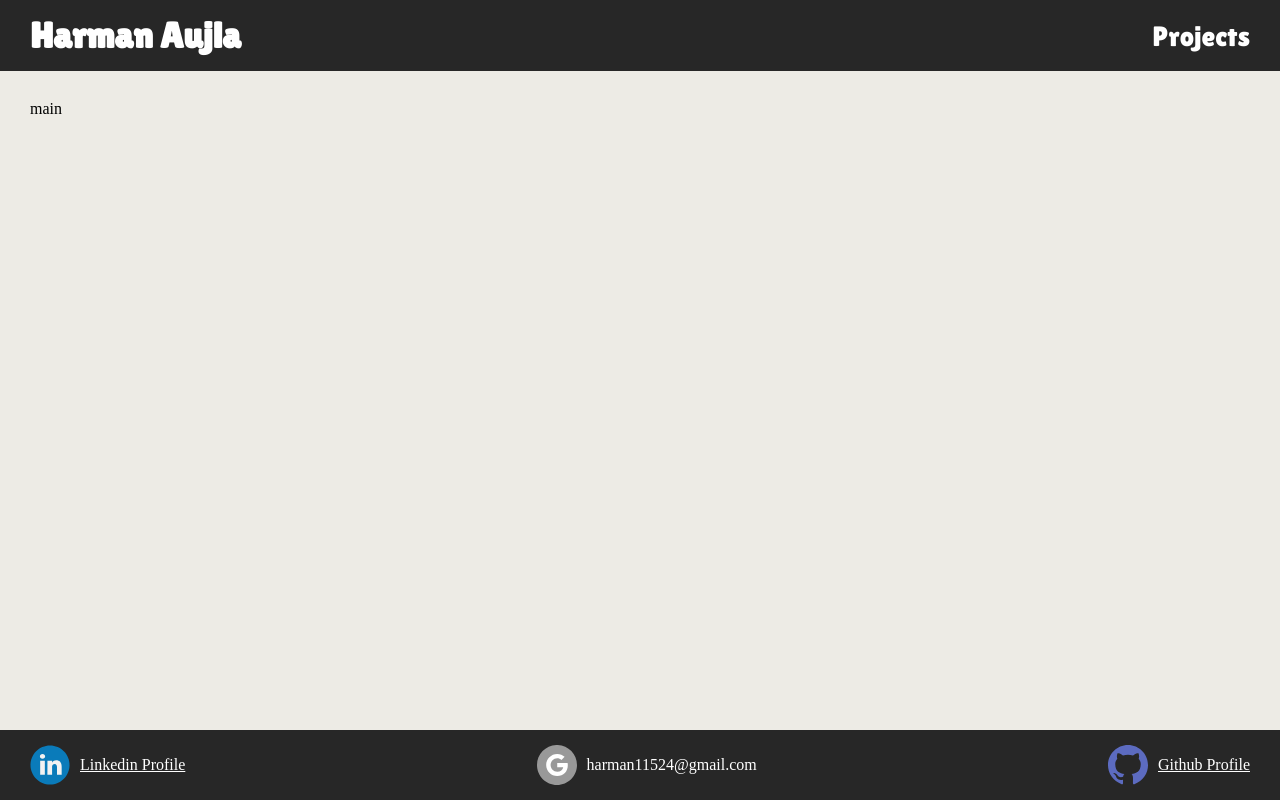
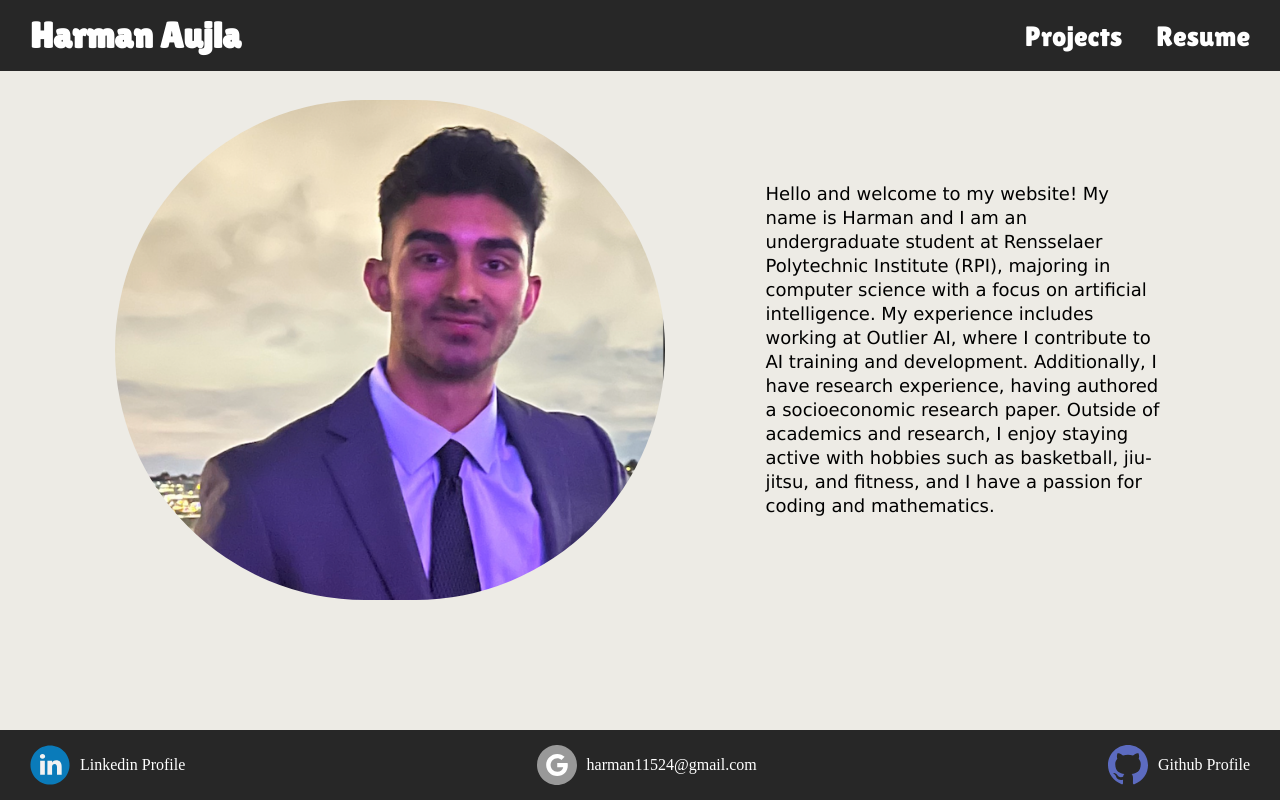
Before and after one commit to haujla2391/Personal-Portfolio, a plain HTML site: page index.html in a window 1280 px wide. Drawn offline with Linux system fonts and the light colour scheme.

Commit message:
Added my image and description as well as my resume

```diff
--- a/index.html
+++ b/index.html
@@ -15,13 +15,23 @@
                 <div class="name">
                     Harman Aujla
                 </div>
-                <a class="project-page" href="projects.html" target="_blank" rel="noopener noreferrer">Projects</a>
+                <div class="projects-resume">
+                    <a class="project-page" href="projects.html" target="_blank" rel="noopener noreferrer">Projects</a>
+                    <a class="project-page" href="Resume.pdf" target="_blank" rel="noopener noreferrer">Resume</a>
+                </div>
             </div>
         </header>
 
         <main>
-            <div>
-                main
+            <div class="main">
+                <img class="main-image" src="images/me.png">
+                <p class="main-description">
+                    Hello and welcome to my website! My name is Harman and I am an undergraduate student at Rensselaer Polytechnic Institute (RPI), majoring in computer
+                    science with a focus on artificial intelligence. My experience includes working at Outlier AI,
+                    where I contribute to AI training and development. Additionally, I have research experience, having
+                    authored a socioeconomic research paper. Outside of academics and research, I enjoy staying active
+                    with hobbies such as basketball, jiu-jitsu, and fitness, and I have a passion for coding and mathematics.
+                </p>
             </div>
         </main>
 
--- a/styles.css
+++ b/styles.css
@@ -3,8 +3,24 @@ body{
     margin: 0;
 }
 
-main{
+.main{
     margin: 100px 30px;
+    display: flex;
+    align-items: center;
+    justify-content: center;
+}
+
+.main-image{
+    height: 500px;
+    border-radius: 250px;
+    margin-right: 100px;
+}
+
+.main-description{
+    width: 400px;
+    line-height: 24px;
+    font-family: 'Lucida Sans', 'Lucida Sans Regular', 'Lucida Grande', 'Lucida Sans Unicode', Geneva, Verdana, sans-serif;
+    font-size: large;
 }
 
 .header,
@@ -69,6 +85,7 @@ main{
 
 .contact{
     color: white;
+    text-decoration: none;
 }
 
 .linkedin .contact:hover,
```
Also changed, not shown: project-styles.css (+8 -0 lines), projects.html (+7 -0 lines), images/me.png (added), 1 other file.
